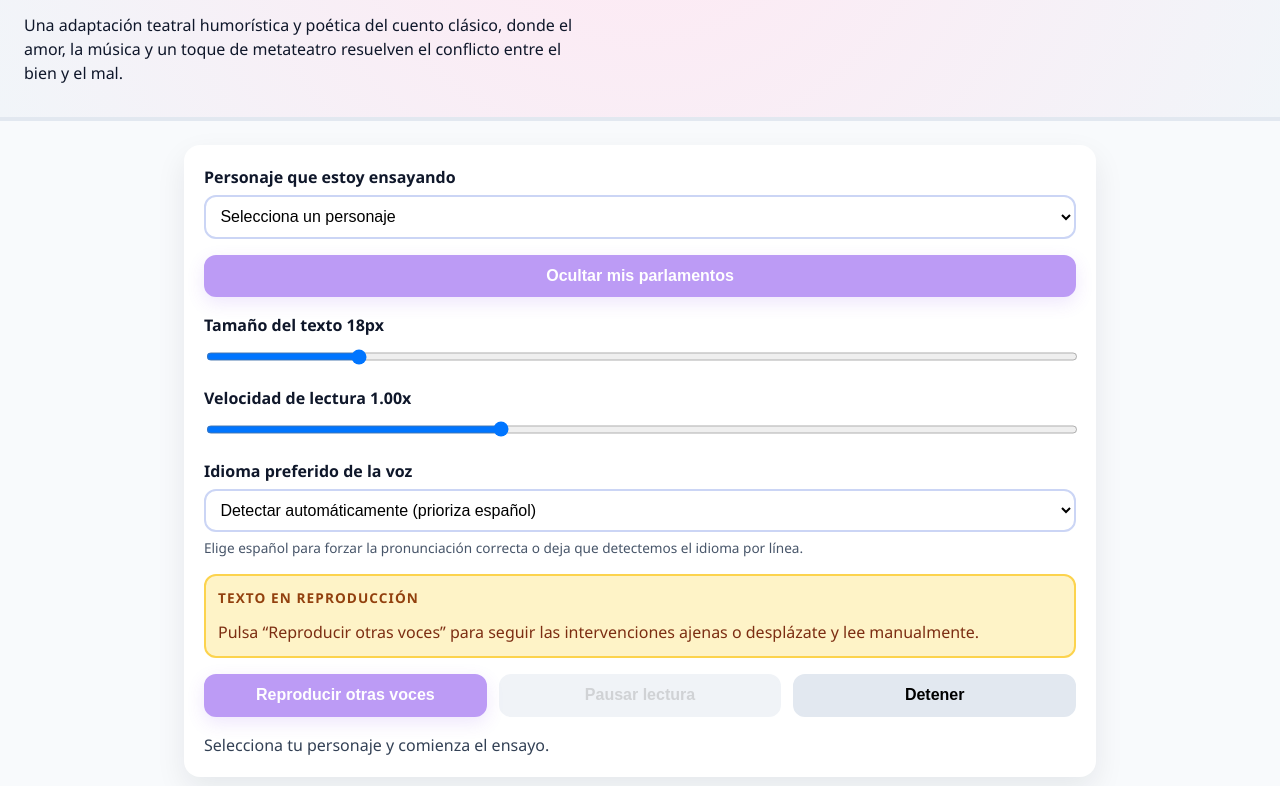
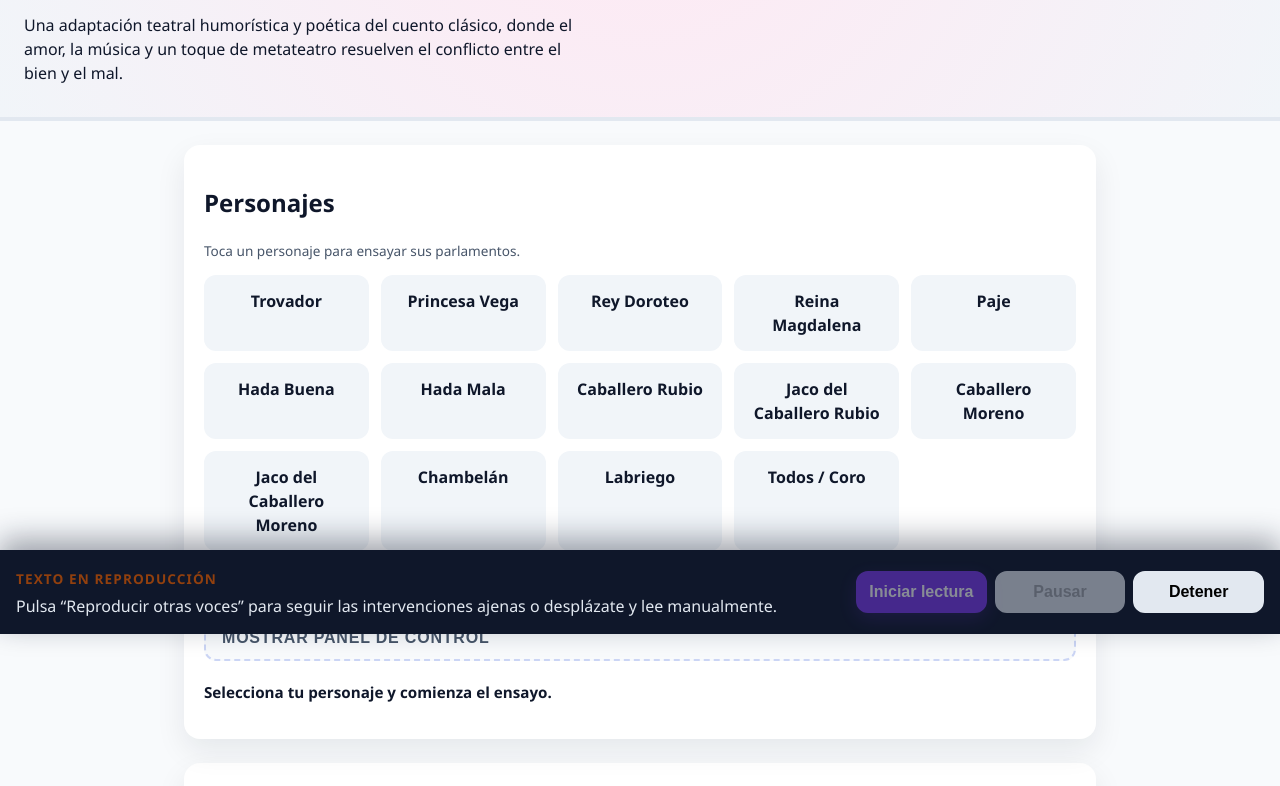
Before and after one commit to VirenSDD/rocinante, a website with bundled scripts: page index.html in a window 1280 px wide. Shown: the part 166-952 px from the top of the page. Built offline with nearby package versions, Linux system fonts and the light colour scheme.

Commit message:
feat: character selection unified

```diff
--- a/index.html
+++ b/index.html
@@ -17,15 +17,24 @@
     </header>
 
     <main>
-      <section class="panel" aria-label="Controles principales">
+      <section class="panel character-panel" aria-label="Personajes">
+        <h2>Personajes</h2>
+        <p class="helper">Toca un personaje para ensayar sus parlamentos.</p>
+        <ul id="characterList"></ul>
+      </section>
+
+      <section id="controlsPanel" class="panel controls-panel collapsed" aria-label="Controles principales">
+        <button
+          id="controlsToggle"
+          class="collapse-trigger"
+          aria-expanded="false"
+          aria-controls="controlsBody"
+        >
+          Mostrar panel de control
+        </button>
+        <div class="controls-body" id="controlsBody" hidden>
           <div class="control">
-          <label for="characterSelect">Personaje que estoy ensayando</label>
-          <select id="characterSelect">
-            <option value="">Selecciona un personaje</option>
-          </select>
-        </div>
-        <div class="control">
-          <button id="toggleLines" class="primary" disabled>Ocultar mis parlamentos</button>
+            <button id="toggleLines" class="primary" disabled>Mostrar mis parlamentos</button>
           </div>
           <div class="control">
             <label for="textSizeRange">Tamaño del texto <span id="textSizeLabel"></span></label>
@@ -44,21 +53,8 @@
               Elige español para forzar la pronunciación correcta o deja que detectemos el idioma por línea.
             </small>
           </div>
-        <div class="control current-line">
-          <span class="current-line-label">Texto en reproducción</span>
-          <p id="currentLineText">Aún no hay audio en curso. Pulsa “Reproducir otras voces”.</p>
         </div>
-        <div class="control tts-controls">
-          <button id="playOthers" class="primary" disabled>Reproducir otras voces</button>
-          <button id="pauseSpeech" class="secondary" disabled>Pausar lectura</button>
-          <button id="stopSpeech" class="secondary">Detener</button>
-        </div>
-        <p id="statusMessage" role="status" aria-live="polite"></p>
-      </section>
-
-      <section class="panel character-panel" aria-label="Personajes">
-        <h2>Personajes</h2>
-        <ul id="characterList"></ul>
+        <p id="statusMessage" class="status-text" role="status" aria-live="polite"></p>
       </section>
 
       <section class="panel" aria-label="Texto de la obra">
@@ -67,9 +63,17 @@
       </section>
     </main>
 
-    <footer>
-      <p>Consejo: selecciona tu personaje, oculta tus parlamentos y deja que la app lea el resto.</p>
-    </footer>
+    <section class="tts-dock" aria-label="Control de lectura en voz alta">
+      <div class="tts-info">
+        <span class="current-line-label">Texto en reproducción</span>
+        <p id="currentLineText">Aún no hay audio en curso. Pulsa “Iniciar lectura”.</p>
+      </div>
+      <div class="tts-buttons" role="group" aria-label="Controles de voz">
+        <button id="playOthers" class="primary" disabled>Iniciar lectura</button>
+        <button id="pauseSpeech" class="secondary" disabled>Pausar</button>
+        <button id="stopSpeech" class="secondary">Detener</button>
+      </div>
+    </section>
 
     <script src="src/main.js" type="module"></script>
   </body>
--- a/src/dom.js
+++ b/src/dom.js
@@ -15,7 +15,6 @@ export const elements = {
   title: /** @type {HTMLElement} */ (getRequiredElement("playTitle")),
   author: /** @type {HTMLElement} */ (getRequiredElement("playAuthor")),
   description: /** @type {HTMLElement} */ (getRequiredElement("playDescription")),
-  characterSelect: /** @type {HTMLSelectElement} */ (getRequiredElement("characterSelect")),
   toggleLines: /** @type {HTMLButtonElement} */ (getRequiredElement("toggleLines")),
   textSizeRange: /** @type {HTMLInputElement} */ (getRequiredElement("textSizeRange")),
   textSizeLabel: /** @type {HTMLElement} */ (getRequiredElement("textSizeLabel")),
@@ -28,8 +27,13 @@ export const elements = {
   currentLineText: /** @type {HTMLElement} */ (getRequiredElement("currentLineText")),
   statusMessage: /** @type {HTMLElement} */ (getRequiredElement("statusMessage")),
   characterList: /** @type {HTMLElement} */ (getRequiredElement("characterList")),
-  linesContainer: /** @type {HTMLElement} */ (getRequiredElement("linesContainer"))
+  linesContainer: /** @type {HTMLElement} */ (getRequiredElement("linesContainer")),
+  controlsSection: /** @type {HTMLElement} */ (getRequiredElement("controlsPanel")),
+  controlsBody: /** @type {HTMLElement} */ (getRequiredElement("controlsBody")),
+  controlsToggle: /** @type {HTMLButtonElement} */ (getRequiredElement("controlsToggle"))
 };
+
+let controlsCollapsed = true;
 
 /**
  * @param {string} message
@@ -91,3 +95,22 @@ export function updatePauseButtonView() {
     elements.pauseSpeech.textContent = "Pausar lectura";
   }
 }
+
+/**
+ * @param {boolean} collapsed
+ */
+export function setControlsCollapsed(collapsed) {
+  controlsCollapsed = collapsed;
+  elements.controlsSection.classList.toggle("collapsed", collapsed);
+  elements.controlsBody.hidden = collapsed;
+  elements.controlsToggle.setAttribute("aria-expanded", String(!collapsed));
+  elements.controlsToggle.textContent = collapsed ? "Mostrar panel de control" : "Ocultar panel de control";
+}
+
+export function toggleControlsPanel() {
+  setControlsCollapsed(!controlsCollapsed);
+}
+
+export function getControlsCollapsed() {
+  return controlsCollapsed;
+}
--- a/src/main.js
+++ b/src/main.js
@@ -2,7 +2,7 @@ import { setStatus, updateCurrentLineDisplay, updateSpeechRateLabel, updateTextS
 import { applyPlayData, resetPlaybackState, speechSupported, state } from "./state.js";
 import { initControls } from "./ui/controls.js";
 import { loadPlayData } from "./services/playLoader.js";
-import { renderCharacterList, renderHeading, renderLines, populateCharacterSelect } from "./renderers.js";
+import { renderCharacterList, renderHeading, renderLines } from "./renderers.js";
 import { initSpeech, stopSpeechPlayback, updateLanguageOptions } from "./services/speech.js";
 import { elements } from "./dom.js";
 
@@ -16,7 +16,6 @@ async function init() {
     const { data, usedFallback } = await loadPlayData();
     applyPlayData(data);
     renderHeading();
-    populateCharacterSelect();
     renderCharacterList();
     renderLines();
     setStatus(
--- a/src/renderers.js
+++ b/src/renderers.js
@@ -8,17 +8,6 @@ export function renderHeading() {
   elements.description.textContent = state.data.description;
 }
 
-export function populateCharacterSelect() {
-  if (!state.data) return;
-  elements.characterSelect.innerHTML = '<option value="">Selecciona un personaje</option>';
-  state.data.characters.forEach((character) => {
-    const option = document.createElement("option");
-    option.value = character.id;
-    option.textContent = character.name;
-    elements.characterSelect.appendChild(option);
-  });
-}
-
 export function renderCharacterList() {
   if (!state.data) return;
   elements.characterList.innerHTML = "";
@@ -26,8 +15,10 @@ export function renderCharacterList() {
     const li = document.createElement("li");
     li.textContent = character.name;
     if (state.selectedCharacterId === character.id) {
-      li.style.backgroundColor = "#fed7aa";
+      li.classList.add("selected");
     }
+    li.tabIndex = 0;
+    li.dataset.characterId = character.id;
     elements.characterList.appendChild(li);
   });
 }
@@ -39,6 +30,7 @@ export function renderLines() {
   state.data.lines.forEach((line, index) => {
     const card = document.createElement("article");
     card.className = "line-card";
+    card.dataset.lineIndex = String(index);
     const includesSelected =
       state.selectedCharacterId && line.characterIds.includes(state.selectedCharacterId);
     if (includesSelected) {
@@ -79,6 +71,7 @@ export function renderLines() {
   });
 
   applyLineFontSize(state.lineFontSize);
+  scrollActiveLineIntoView();
 }
 
 /**
@@ -89,3 +82,12 @@ function revealLine(textElement) {
   textElement.classList.remove("hidden");
   textElement.textContent = textElement.dataset.text ?? "";
 }
+
+function scrollActiveLineIntoView() {
+  if (state.activeLineIndex == null) return;
+  if (!state.speechPlaying && !state.autoPausedForUser) return;
+  const selector = `[data-line-index="${state.activeLineIndex}"]`;
+  const target = elements.linesContainer.querySelector(selector);
+  if (!target) return;
+  target.scrollIntoView({ block: "center", behavior: "smooth" });
+}
--- a/src/state.js
+++ b/src/state.js
@@ -1,5 +1,3 @@
-import { FALLBACK_PLAY } from "./constants.js";
-
 /**
  * @typedef {{ id: string, name: string }} Character
  * @typedef {{ characterIds: string[], text: string }} PlayLine
@@ -36,7 +34,7 @@ export const state = {
   data: null,
   characterMap: {},
   selectedCharacterId: "",
-  hideMyLines: false,
+  hideMyLines: true,
   lineFontSize: 18,
   speechRate: 1,
   speechPlaying: false,
@@ -72,4 +70,4 @@ export function resetPlaybackState() {
   state.autoPausedForUser = false;
 }
 
-export const fallbackPlayData = FALLBACK_PLAY;
+export const fallbackPlayData = null;
--- a/src/ui/controls.js
+++ b/src/ui/controls.js
@@ -1,4 +1,4 @@
-import { elements } from "../dom.js";
+import { elements, setControlsCollapsed, toggleControlsPanel, updateToggleButtonLabel } from "../dom.js";
 import {
   bindActionButtons,
   handleCharacterChange,
@@ -8,13 +8,25 @@ import {
   handleToggleLines,
   initializeControlsDefaults
 } from "./handlers.js";
+import { state } from "../state.js";
 
 export function initControls() {
   initializeControlsDefaults();
-  elements.characterSelect.addEventListener("change", handleCharacterChange);
+  updateToggleButtonLabel(state.hideMyLines);
+  elements.characterList.addEventListener("click", handleCharacterChange);
+  elements.characterList.addEventListener("keypress", (event) => {
+    if (event.key === "Enter" || event.key === " ") {
+      event.preventDefault();
+      handleCharacterChange(event);
+    }
+  });
   elements.toggleLines.addEventListener("click", handleToggleLines);
   elements.textSizeRange.addEventListener("input", handleTextSizeChange);
   elements.speechRate.addEventListener("input", handleSpeechRateChange);
   elements.languageSelect.addEventListener("change", handleLanguagePreferenceChange);
   bindActionButtons();
+  setControlsCollapsed(true);
+  elements.controlsToggle.addEventListener("click", () => {
+    toggleControlsPanel();
+  });
 }
--- a/styles.css
+++ b/styles.css
@@ -14,6 +14,7 @@
 
 body {
   margin: 0;
+  padding-bottom: 140px;
 }
 
 main {
@@ -60,6 +61,41 @@ h1 {
   box-shadow: 0 12px 30px rgba(15, 23, 42, 0.08);
 }
 
+.controls-panel {
+  position: relative;
+  overflow: hidden;
+}
+
+.collapse-trigger {
+  width: 100%;
+  text-align: left;
+  padding: 0.75rem 1rem;
+  border-radius: 0.75rem;
+  border: 2px dashed #cbd5f5;
+  background: #f8fafc;
+  font-weight: 700;
+  letter-spacing: 0.05em;
+  text-transform: uppercase;
+  color: #475569;
+  margin-bottom: 0.75rem;
+}
+
+.controls-body {
+  display: flex;
+  flex-direction: column;
+  gap: 1rem;
+}
+
+.controls-panel.collapsed .controls-body {
+  display: none;
+}
+
+.status-text {
+  margin-top: 0.5rem;
+  color: #0f172a;
+  font-weight: 600;
+  font-size: 0.95rem;
+}
 .control {
   display: flex;
   flex-direction: column;
@@ -139,15 +175,6 @@ button:not(:disabled):hover {
   transform: translateY(-1px);
 }
 
-.tts-controls {
-  flex-direction: row;
-  gap: 0.75rem;
-}
-
-.tts-controls button {
-  flex: 1;
-}
-
 #characterList {
   list-style: none;
   padding: 0;
@@ -163,6 +190,21 @@ button:not(:disabled):hover {
   padding: 0.75rem;
   font-weight: 600;
   text-align: center;
+  cursor: pointer;
+  border: 2px solid transparent;
+  transition: border 0.2s ease, transform 0.2s ease;
+}
+
+#characterList li:hover,
+#characterList li:focus {
+  border-color: #7c3aed;
+  transform: translateY(-2px);
+  outline: none;
+}
+
+#characterList li.selected {
+  border-color: #fb7185;
+  background: #fff1f2;
 }
 
 .lines {
@@ -212,28 +254,56 @@ button:not(:disabled):hover {
   font-weight: 600;
 }
 
-#statusMessage {
-  min-height: 1.5rem;
-  margin: 0;
-  color: #334155;
+.tts-dock {
+  position: fixed;
+  bottom: 0;
+  left: 0;
+  width: 100%;
+  background: #0f172a;
+  color: #fff;
+  padding: 1rem;
+  display: flex;
+  flex-direction: row;
+  justify-content: space-between;
+  gap: 1.5rem;
+  box-shadow: 0 -10px 30px rgba(15, 23, 42, 0.4);
 }
 
-footer {
-  padding: 2rem 1.5rem 3rem;
-  text-align: center;
-  color: #475569;
+.tts-info {
+  flex: 2;
+}
+
+.tts-info p {
+  margin: 0.25rem 0 0;
+  font-size: 1rem;
+  color: #e2e8f0;
+}
+
+.tts-buttons {
+  flex: 1;
+  display: flex;
+  gap: 0.5rem;
+  align-items: center;
+}
+
+.tts-buttons button {
+  flex: 1;
 }
 
 @media (max-width: 640px) {
   main {
     padding: 1rem;
   }
+  .panel {
+    padding: 1rem;
+  }
 
-  .tts-controls {
+  .tts-dock {
     flex-direction: column;
   }
 
-  .panel {
-    padding: 1rem;
+  .tts-buttons {
+    width: 100%;
+    flex-direction: column;
   }
 }
```
Also changed, not shown: src/ui/handlers.js (+7 -3 lines). Lines whose indentation alone changed are shown as unchanged.
